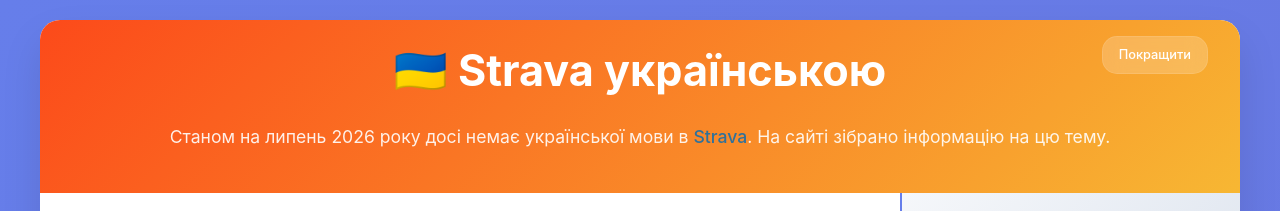
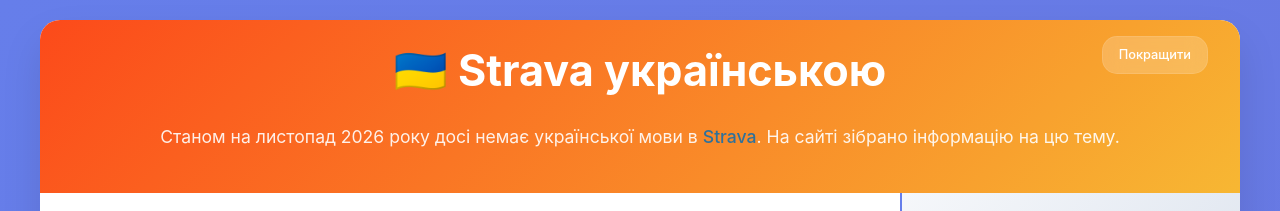
Before and after one commit to stravaua/stravaua.github.io, a plain HTML site: page index.html in a window 1280 px wide. Shown: the top 211 px of the page. Drawn offline with Linux system fonts and the light colour scheme.

Commit message:
update current month without Ukrainian in Strava

```diff
--- a/index.html
+++ b/index.html
@@ -47,7 +47,7 @@
             Покращити
         </a>
         <h1>🇺🇦 Strava українською</h1>
-        <p>Станом на липень 2026 року досі немає української мови в <a href="https://strava.com/" target="_blank" rel="noopener noreferrer">Strava</a>. На сайті зібрано інформацію на цю тему.</p>
+        <p>Станом на листопад 2026 року досі немає української мови в <a href="https://strava.com/" target="_blank" rel="noopener noreferrer">Strava</a>. На сайті зібрано інформацію на цю тему.</p>
     </div>
 
     <nav class="toc">
```
